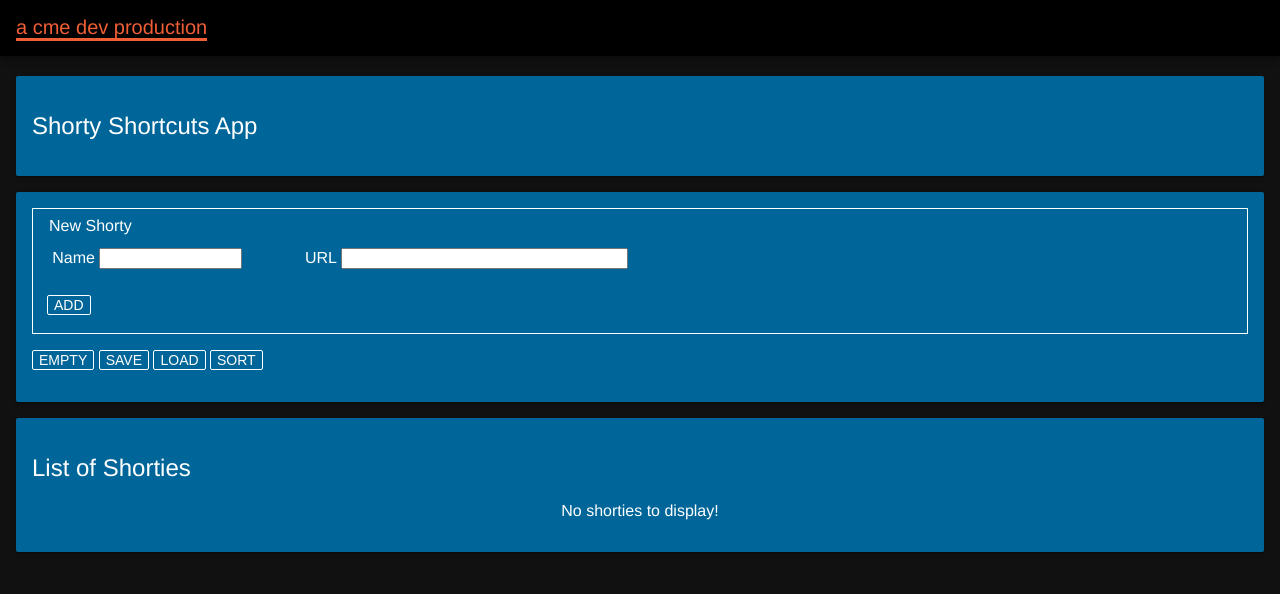
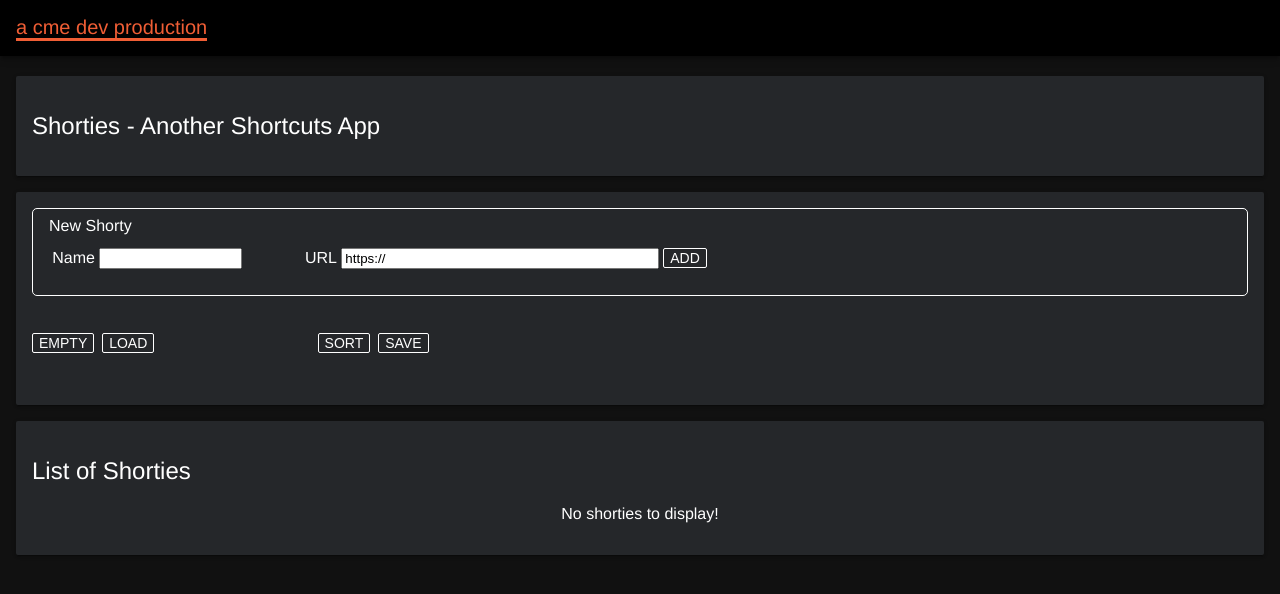
Before and after one commit to marklchaves/shortcuts, a website: page public/index.html in a window 1280 px wide. Drawn offline with Linux system fonts and the light colour scheme; some packages are replaced by stand-ins of ours; a script that the page names is missing.

Commit message:
🎒😄 Updated with Glitch - URL default and button layouts

```diff
--- a/public/index.html
+++ b/public/index.html
@@ -22,7 +22,7 @@
     <meta charset="utf-8" />
     <meta http-equiv="X-UA-Compatible" content="IE=edge" />
     <meta name="viewport" content="width=device-width, initial-scale=1.0" />
-    <title>Shorties Shortcuts PWA</title>
+    <title>Shorties - Another Shortcuts PWA</title>
     <meta name="shortcuts" content="sc-v1" />
     <link rel="stylesheet" type="text/css" href="/styles/inline.css" />
     <link rel="icon" href="/images/favicon.ico" type="image/x-icon" />
@@ -57,40 +57,46 @@
     -->
 
       <div id="about" class="weather-card">
-        <h2>Shorty Shortcuts App</h2>
+        <h2>Shorties - Another Shortcuts App</h2>
       </div>
 
       <div class="weather-card">
         <div class="form-wrapper">
-
           <form onsubmit="return formSubmitted();">
-
             <fieldset class="fieldset">
-
               <legend>New Shorty</legend>
-            <label for="name"
-              ><span>Name</span>
+              <label for="name">
+                <span>Name</span>
                 <input type="text" id="name" required />
               </label>
-            <label for="url"
-              ><span>URL</span>
-              <input size="50" type="url" id="url" required />
+              <label for="url">
+                <span>URL</span>
+                <input
+                  size="50"
+                  type="url"
+                  id="url"
+                  value="https://"
+                  required
+                />
+                <button class="copy-button">Add</button>
               </label>
-            <br /><br />
-            <button class="copy-button">Add</button>
             </fieldset>
-
           </form>
-
         </div>
-
-        <p>
+        <div class="button-set">
+          <div class="left-set">
             <button class="copy-button" onclick="emptyList();">Empty</button>
-          <button class="copy-button" onclick="cm.save();">Save</button>
             <button class="copy-button" onclick="loadList();">Load</button>
-          <!-- Added 19 Jan 2020 ~mlc -->
-          <button class="copy-button" onclick="sort();">Sort</button>
-        </p>
+          </div>
+          <div class="right-set">
+            <button id="sort-btn" class="copy-button" onclick="sort();">
+              Sort
+            </button>
+            <button id="save-btn" class="copy-button" onclick="cm.save();">
+              Save
+            </button>
+          </div>
+        </div>
       </div>
 
       <div class="weather-card">
@@ -114,10 +120,8 @@
     <script src="https://cdnjs.cloudflare.com/ajax/libs/clipboard.js/1.4.0/clipboard.min.js"></script>
     <script src="/scripts/luxon-1.11.4.js"></script>
     <script src="/scripts/app.js"></script>
-    <!-- CODELAB: Add the install script here -->
     <script src="/scripts/install.js"></script>
     <script>
-      // CODELAB: Register service worker.
       if ("serviceWorker" in navigator) {
         window.addEventListener("load", () => {
           navigator.serviceWorker.register("/service-worker.js").then(reg => {
--- a/public/styles/inline.css
+++ b/public/styles/inline.css
@@ -23,7 +23,7 @@
 html,
 body {
   color: #fff;
-  font-family: 'Helvetica Neue', 'Helvetica', 'Verdana', sans-serif;
+  font-family: "Helvetica Neue", "Helvetica", "Verdana", sans-serif;
   -moz-osx-font-smoothing: grayscale;
   -webkit-font-smoothing: antialiased;
   height: 100%;
@@ -66,9 +66,7 @@ a:hover {
   align-content: center;
   align-items: stretch;
   background: #000000; /* Originally #3f51b5 */
-  box-shadow:
-    0 4px 5px 0 rgba(0, 0, 0, 0.14),
-    0 2px 9px 1px rgba(0, 0, 0, 0.12),
+  box-shadow: 0 4px 5px 0 rgba(0, 0, 0, 0.14), 0 2px 9px 1px rgba(0, 0, 0, 0.12),
     0 4px 2px -2px rgba(0, 0, 0, 0.2);
   color: #fff;
   display: flex;
@@ -110,11 +108,11 @@ h2 {
 }
 
 .header #butRefresh {
-  background: url(/images/refresh.svg) center center no-repeat;
+  background: url(/images/refresh.svg)centercenterno-repeat;
 }
 
 .header #butInstall {
-  background: url(/images/install.svg) center center no-repeat;
+  background: url(/images/install.svg)centercenterno-repeat;
 }
 
 .header .powered-by {
@@ -144,7 +142,8 @@ h2 {
 }
 
 .card-spinner svg circle {
-  animation: line 1.6s cubic-bezier(0.4, 0, 0.2, 1) infinite, rotate 1.6s linear infinite;
+  animation: line 1.6s cubic-bezier(0.4, 0, 0.2, 1) infinite,
+    rotate 1.6s linear infinite;
   box-sizing: border-box;
   stroke: #3f51b5;
   stroke-width: 3px;
@@ -152,8 +151,12 @@ h2 {
 }
 
 @keyframes rotate {
-  from { transform: rotate(0); }
-  to { transform: rotate(450deg); }
+  from {
+    transform: rotate(0);
+  }
+  to {
+    transform: rotate(450deg);
+  }
 }
 
 @keyframes line {
@@ -185,11 +188,32 @@ h2 {
   text-transform: uppercase;
   cursor: pointer;
   border-radius: 2px;
+  margin-right: 0.25em;
 }
 
-.copy-button:hover{
+.copy-button:hover {
   background: #fff;
   color: #006699;
+}
+
+.justify-right {
+  display: flex;
+  justify-content: flex-end;
+}
+
+.button-set {
+  max-width: 25rem;
+  padding: 3% 0;
+  display: flex;
+  justify-content: space-between;
+}
+
+.left-set {
+  grid-column: 1 / 2;
+}
+
+.right-set {
+  grid-column: 2 / 3;
 }
 
 /**
@@ -312,9 +336,7 @@ h2 {
   background: #000;
   color: #fff;
   border-radius: 2px;
-  box-shadow:
-    0 0 14px rgba(0, 0, 0, 0.24),
-    0 14px 28px rgba(0, 0, 0, 0.48);
+  box-shadow: 0 0 14px rgba(0, 0, 0, 0.24), 0 14px 28px rgba(0, 0, 0, 0.48);
   left: 50%;
   min-width: 280px;
   position: absolute;
@@ -361,11 +383,9 @@ h2 {
  */
 
 .weather-card {
-  background: #006699;
+  background: #25272A;
   border-radius: 2px;
-  box-shadow:
-    0 2px 2px 0 rgba(0, 0, 0, 0.14),
-    0 3px 1px -2px rgba(0, 0, 0, 0.2),
+  box-shadow: 0 2px 2px 0 rgba(0, 0, 0, 0.14), 0 3px 1px -2px rgba(0, 0, 0, 0.2),
     0 1px 5px 0 rgba(0, 0, 0, 0.12);
   box-sizing: border-box;
   margin: 16px;
@@ -450,7 +470,8 @@ label {
   margin: 0.5em 0;
 }
 
-#name, #url {
+#name,
+#url {
   max-width: 60%;
 }
 
@@ -459,19 +480,20 @@ input[id^="copy-link"] {
 }
 
 label > span {
-    text-align: right;
-    display: inline-block;
-    width: 3em;
+  text-align: right;
+  display: inline-block;
+  width: 3em;
 }
 
 /* The default border isn't respecting mobile widths. */
 .fieldset {
- border: none; /* Disable */
+  border: none; /* Disable */
 }
 
 /* Replacement border for misbehaving fieldset. */
 .form-wrapper {
   border: 1px solid white;
+  border-radius: 5px;
   padding: 0.5em 0;
 }
 
```
Also changed, not shown: public/offline.html (+4 -7 lines), public/service-worker.js (+1 -14 lines). Lines whose indentation alone changed are shown as unchanged.
